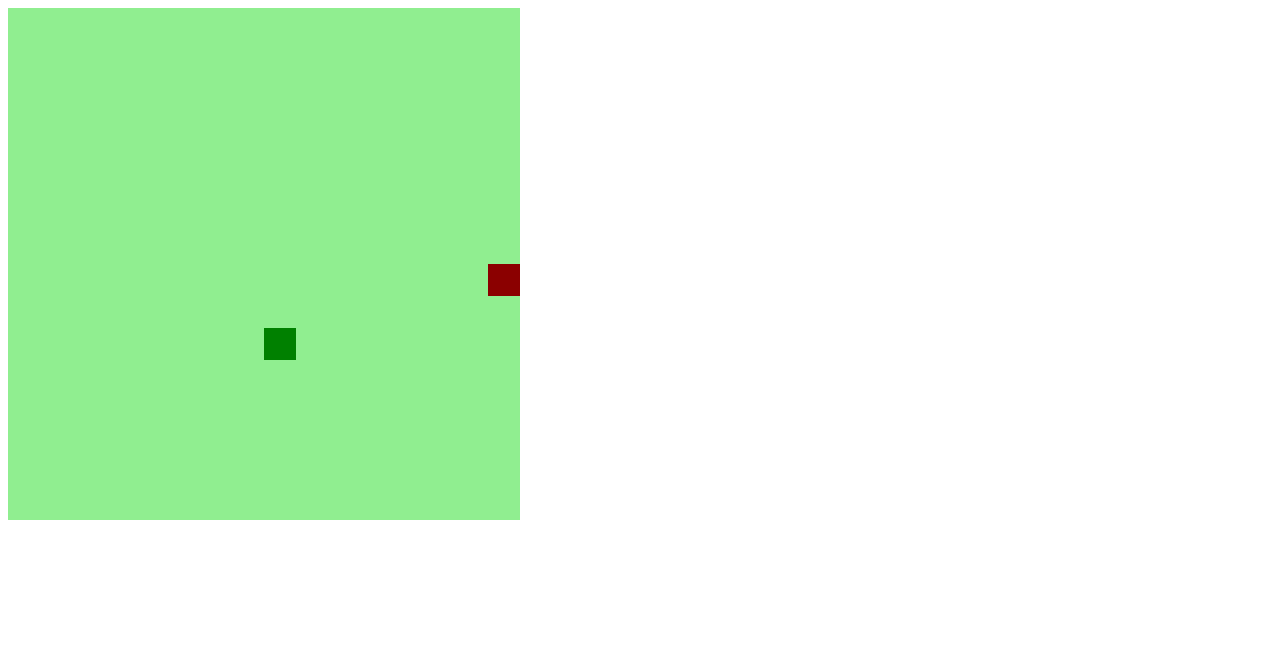
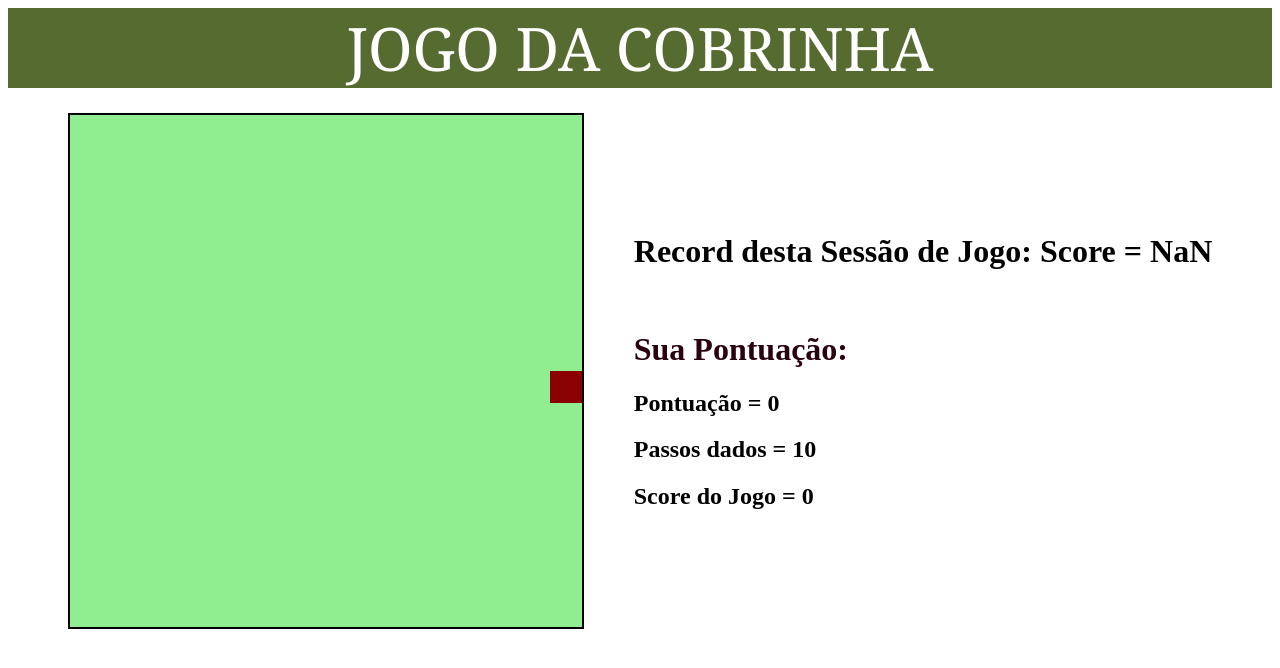
Before and after one commit to paulobelarmino/jogocobrinha, a plain HTML site: page index.html in a window 1280 px wide. Drawn offline with Linux system fonts and the light colour scheme.

Commit message:
Entrega do Projeto

```diff
--- a/index.html
+++ b/index.html
@@ -4,11 +4,27 @@
     <meta charset="UTF-8">
     <meta http-equiv="X-UA-Compatible" content="IE=edge">
     <meta name="viewport" content="width=device-width, initial-scale=1.0">
-    <link rel="stylesheep" href="style.css">
+    <link rel="stylesheet" href="style.css">
     <script defer src="script.js"></script>
     <title>Jogo da Cobrinha</title>
 </head>
 <body>
-    <canvas id="snake"  width="512"  height="512"></canvas>
+    <div id="titulo">
+        JOGO DA COBRINHA
+    </div>
+    <div id="area">
+        <div id="tabuleiro">
+            <canvas id="snake"  width="512"  height="512" style="border:2px solid #000000;"></canvas>
+        </div>
+        <div>
+            <h1 id ='record'> Record desta Sessão de Jogo: Score = 0</h1>
+            <Br><h1 id='sua'> Sua Pontuação:</h1>
+            <h2 id='ponto'>Pontuação = 0 </h2>
+            <h2 id='passo'>Passos dados = 0</h2>
+            <h2 id='score'>Score do Jogo = 0</h2>
+        </div>
+    </div>
+
+
 </body>
 </html>
--- a/script.js
+++ b/script.js
@@ -1,7 +1,18 @@
 /* Trazendo o canvas para o script */
 let canvas = document.getElementById('snake');
 let context = canvas.getContext("2d");
+let txtPonto = document.getElementById('ponto');
+let txtPassos = document.getElementById('passo');
+let txtScore = document.getElementById('score');
+let txtRecord = document.getElementById('record');
 let box = 32;
+let ponto = 0;
+let passos = 0;
+let score = 0;
+let record = parseInt(sessionStorage.getItem("recordSession"));
+
+txtRecord.innerText = "Record desta Sessão de Jogo: Score =" + sessionStorage.getItem("recordSession");
+
 
 /*Definindo posição da cobrinha  */
 let snake = [];
@@ -50,16 +61,42 @@ function teclaPrecionada (event){
 
 }
 
-/*voltando a cobrinha no lado oposto à saída do tabuleiro */
+function pontuar(){
+    ponto = ponto +1;
+    txtPonto.innerText = "Pontução: " + ponto;
+    comida.x = Math.floor(Math.random()*15 + 1) * box;
+    comida.y = Math.floor(Math.random()*15 +1) * box;
+}
+
+/*voltando a cobrinha no lado oposto à saída do tabuleiro/
 function atravessaParede(){
     if(snake[0].x > 15*box && direction == 'right') snake[0].x = 0;
     if(snake[0].x < 0 && direction == 'left') snake[0].x = 16*box;
     if(snake[0].y >15*box && direction == 'down') snake[0].y = 0;
     if(snake[0].y < 0 && direction == 'up') snake[0].y = 16*box;
+}*/
+
+function terminaJogo(){
+/*Parando o jogo se a cobrinha colidir com o seu corpo ou bater nas paredes*/
+    for(i = 1; i < snake.length; i++){
+        if(snake[0].x == snake[i].x && snake[0].y == snake[i].y){
+            if(record < score){
+                sessionStorage.setItem('recordSession', score);
+            }
+            clearInterval(jogo);
+            alert("Gamer Over :(");
+        }
+    }
+    if(snake[0].x > 15*box || snake[0].x < 0 || snake[0].y >15*box || snake[0].y < 0  ){
+        if(record < score){
+            sessionStorage.setItem('recordSession', score);
+        }
+        clearInterval(jogo);
+        alert("Gamer Over :(");
+    }
 }
-
 /*Função para atualizar jogo*/
-let jogo = setInterval(atualizarJogo, 100);
+let jogo = setInterval(atualizarJogo, 150);
 
 function atualizarJogo(){
     criarBG();
@@ -76,7 +113,27 @@ function atualizarJogo(){
     if(direction == "up") snakeY -= box;
     if(direction == "down") snakeY += box;
 
-    snake.pop();
+    /*Verificando o número de passos dados para calcular Score */
+    passos = passos + 1;
+    txtPassos.innerText = "Passos dados = " + passos;
+    score = parseInt((ponto/passos)*100*ponto);
+    txtScore.innerText = "Score do Jogo = " + score;
+    if(record < score){
+       txtRecord.innerText = "Record desta Sessão de Jogo: Score = " + score;
+
+    }else{
+        txtRecord.innerText = "Record desta Sessão de Jogo: Score = " + record;
+    }
+
+    /*Verifica os critérios que determina o fim do jogo*/
+    terminaJogo();
+
+    /*Fazendo a cobrinha aumentar de tamanho ao comer e pontuar*/
+    if(snakeX != comida.x || snakeY != comida.y){
+        snake.pop();
+    }else{
+       pontuar();
+    }
 
     let newHead = {
         x: snakeX,
@@ -85,6 +142,6 @@ function atualizarJogo(){
 
     snake.unshift(newHead);
 
-    atravessaParede();
+//atravessaParede();
 
 }
--- a/style.css
+++ b/style.css
@@ -0,0 +1,32 @@
+#titulo {
+    height: 10vh;
+    display: flex;
+    flex-direction: column;
+    justify-content: center;
+    align-items: center;
+    background-color: darkolivegreen;
+    color: white;
+    margin-bottom: 25px;
+    font-size: 60px;
+    font-style: normal;
+    font-weight: 700px;
+    font-family: Georgia, 'Times New Roman', Times, serif;
+}
+
+#area{
+    display: flex;
+    flex-direction: row;
+    justify-content: center;
+    align-items: center;
+}
+
+#tabuleiro{
+    display: flex;
+    justify-content: center;
+    align-items: center;
+    margin-right: 50px;
+}
+
+#sua{
+    color: rgb(42, 2, 15);
+}
```
Also changed, not shown: 1 other file.
